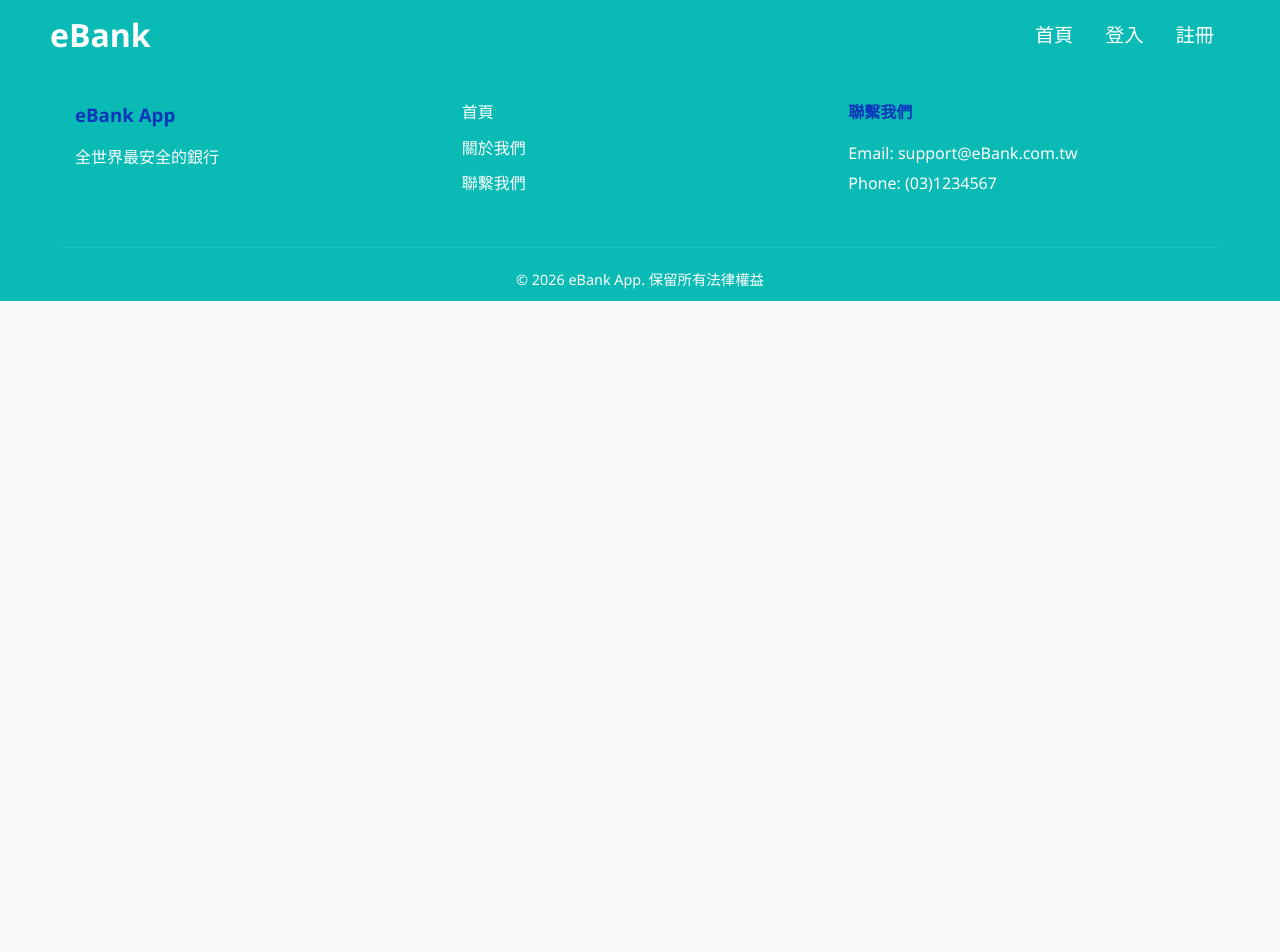
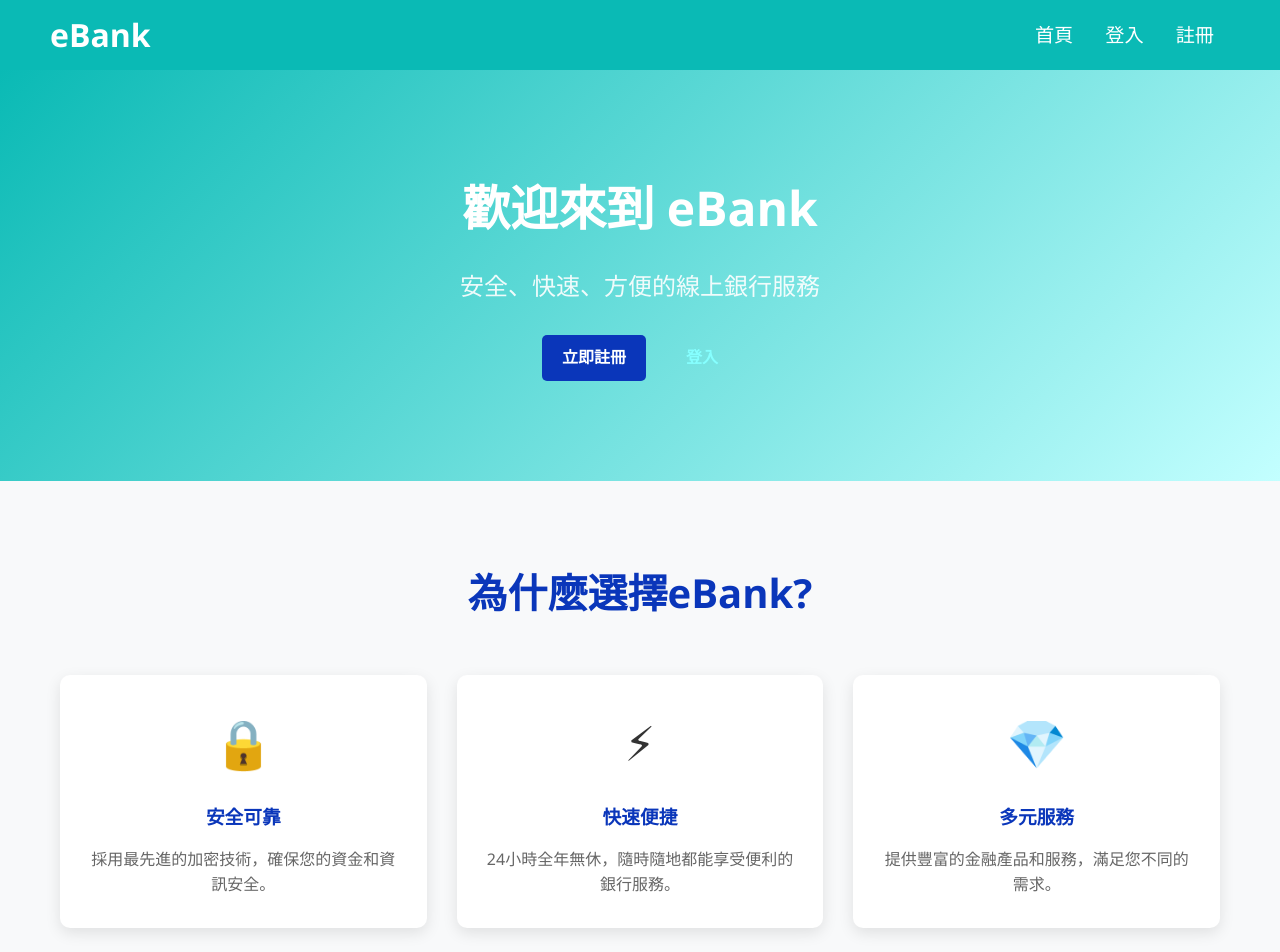
Before and after one commit to IamEricKao/E-Bank-react, a React (Create React App) app: page / in a window 1280 px wide. Shown: the top 952 px of the page. Before the commit the page ends 800 px from the top, so only its background shows below. Built offline with nearby package versions, Linux system fonts and the light colour scheme.

Commit message:
feat: 新增首頁和NotFound頁面

```diff
--- a/src/App.js
+++ b/src/App.js
@@ -3,18 +3,25 @@ import Navbar from "./components/Navbar";
 import Footer from "./components/Footer";
 import Register from "./pages/Register";
 import Login from "./pages/Login";
+import Home from "./pages/Home";
+import NotFound from "./pages/NotFound";
 
 function App() {
   return (
     <BrowserRouter>
-      <Navbar/>
+      <Navbar />
 
       <Routes>
+        <Route path="/" element={<Home />}></Route>
+        <Route path="/home" element={<Home />}></Route>
         <Route path="/register" element={<Register />}></Route>
         <Route path="/login" element={<Login />}></Route>
+
+        {/* WILDCARD ROUTE */}
+        <Route path="*" element={<NotFound />}></Route>
       </Routes>
 
-      <Footer/>
+      <Footer />
     </BrowserRouter>
   );
 }
--- a/src/components/Navbar.jsx
+++ b/src/components/Navbar.jsx
@@ -32,7 +32,7 @@ const Navbar = () => {
 
                 <ul className="navbar-menu">
                     <li className="navbar-item">
-                        <Link to="/" className="navbar-link">首頁</Link>
+                        <Link to="/home" className="navbar-link">首頁</Link>
                     </li>
                     {isAuthenticated ? (
                         <>
--- a/src/index.css
+++ b/src/index.css
@@ -1,4 +1,3 @@
-
 * {
   margin: 0;
   padding: 0;
@@ -262,7 +261,7 @@ body {
 }
 
 .footer-bottom {
-  border-top: 1px solid rgba(255, 255, 255, 0.1);
+  border-top: 2px solid rgba(255, 255, 255, 0.25);
   padding-top: 20px;
   text-align: center;
   font-size: 0.9rem;
@@ -285,7 +284,7 @@ body {
 }
 
 .hero {
-  background: linear-gradient(135deg, #0a36ba 0%, #283593 100%);
+  background: linear-gradient(135deg, #0ABAB5 0%, #c3ffff 100%);
   color: white;
   padding: 100px 0;
   text-align: center;
@@ -327,15 +326,15 @@ body {
   border: 2px solid #64ffda;
 }
 
-.btn-secondary {
+.home-btn-secondary {
   background-color: transparent;
-  color: #64ffda;
-  border: 2px solid #64ffda;
-}
-
-.btn-secondary:hover {
-  background-color: #64ffda;
-  color: #688FE5;
+  color: #86ffff;
+  border: 2px solid #c3ffff;
+}
+
+.home-btn-secondary:hover {
+  background-color: #0a36ba;
+  color: white;
 }
 
 .features {
@@ -353,7 +352,7 @@ body {
   text-align: center;
   margin-bottom: 50px;
   font-size: 2.5rem;
-  color: #688FE5;
+  color: #0a36ba;
 }
 
 .features-grid {
@@ -382,7 +381,7 @@ body {
 
 .feature h3 {
   margin-bottom: 15px;
-  color: #688FE5;
+  color: #0a36ba;
 }
 
 .feature p {
@@ -1722,19 +1721,6 @@ body {
     min-width: auto;
   }
 }
-
-
-
-
-
-
-
-
-
-
-
-
-
 
 
 /*DEPOSIT PAGE*/
--- /dev/null
+++ b/src/pages/Home.jsx
@@ -0,0 +1,50 @@
+import { apiService } from "../services/api";
+
+const Home = () => {
+    const isAuthenticated = apiService.isAuthenticated();
+
+    return (
+        <div className="home">
+            <section className="hero">
+                <div className="hero-content">
+                    <h1>歡迎來到 eBank</h1>
+                    <p>安全、快速、方便的線上銀行服務</p>
+                    {!isAuthenticated && (
+                        <div className="hero-buttons">
+                            <a href="register" className="btn btn-primary">
+                                立即註冊
+                            </a>
+                            <a href="login" className="btn home-btn-secondary">
+                                登入
+                            </a>
+                        </div>
+                    )}
+                </div>
+            </section>
+
+            <section className="features">
+                <div className="container">
+                    <h2>為什麼選擇eBank?</h2>
+                    <div className="features-grid">
+                        <div className="feature">
+                            <div className="feature-icon">🔒</div>
+                            <h3>安全可靠</h3>
+                            <p>採用最先進的加密技術，確保您的資金和資訊安全。</p>
+                        </div>
+                        <div className="feature">
+                            <div className="feature-icon">⚡</div>
+                            <h3>快速便捷</h3>
+                            <p>24小時全年無休，隨時隨地都能享受便利的銀行服務。</p>
+                        </div>
+                        <div className="feature">
+                            <div className="feature-icon">💎</div>
+                            <h3>多元服務</h3>
+                            <p>提供豐富的金融產品和服務，滿足您不同的需求。</p>
+                        </div>
+                    </div>
+                </div>
+            </section>
+        </div>
+    );
+}
+export default Home;
--- /dev/null
+++ b/src/pages/NotFound.jsx
@@ -0,0 +1,43 @@
+import { Link } from "react-router-dom";
+
+const NotFound = () => {
+
+    return (
+        <div className="not-found-container">
+            <div className="not-found-content">
+                <div className="not-found-animation">
+                    <div className="not-found-number">4</div>
+                    <div className="not-found-zero">
+                        <div className="not-found-inner-circle"></div>
+                    </div>
+                    <div className="not-found-number">4</div>
+                </div>
+
+                <h1 className="not-found-title">Page Not Found</h1>
+
+                <p className="not-found-message">
+                    Oops! 你要找的頁面似乎已經消失在數位世界裡了。
+                </p>
+
+                <div className="not-found-actions">
+                    <Link to="/home" className="btn btn-primary">
+                        首頁
+                    </Link>
+                    <button onClick={() => window.history.back()} className="btn btn-secondary">
+                        上一頁
+                    </button>
+                </div>
+
+                <div className="not-found-tips">
+                    <h3>出現這個頁面時，你需要:</h3>
+                    <ul>
+                        <li>檢查網址是否有拼寫錯誤。</li>
+                        <li>回到首頁。</li>
+                        <li>聯絡客服。</li>
+                    </ul>
+                </div>
+            </div>
+        </div>
+    );
+};
+export default NotFound;
```
Also changed, not shown: src/services/api.js (+4 -4 lines).
